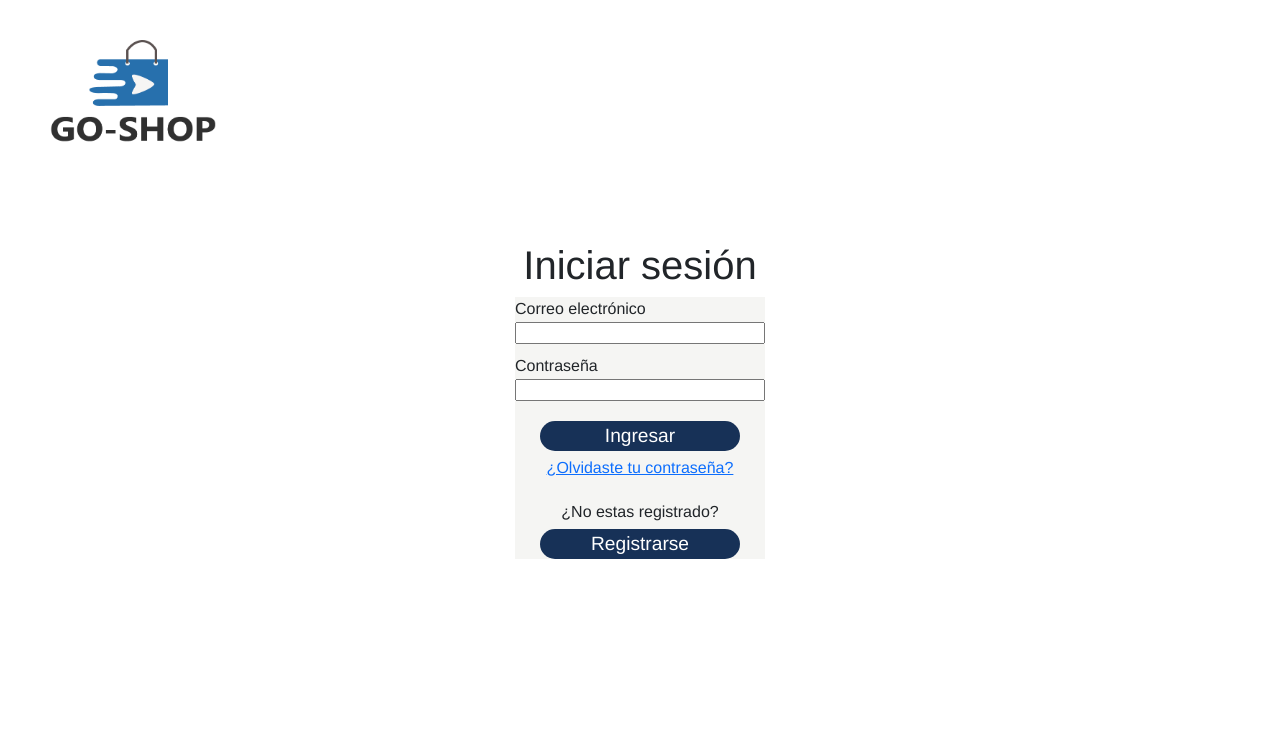
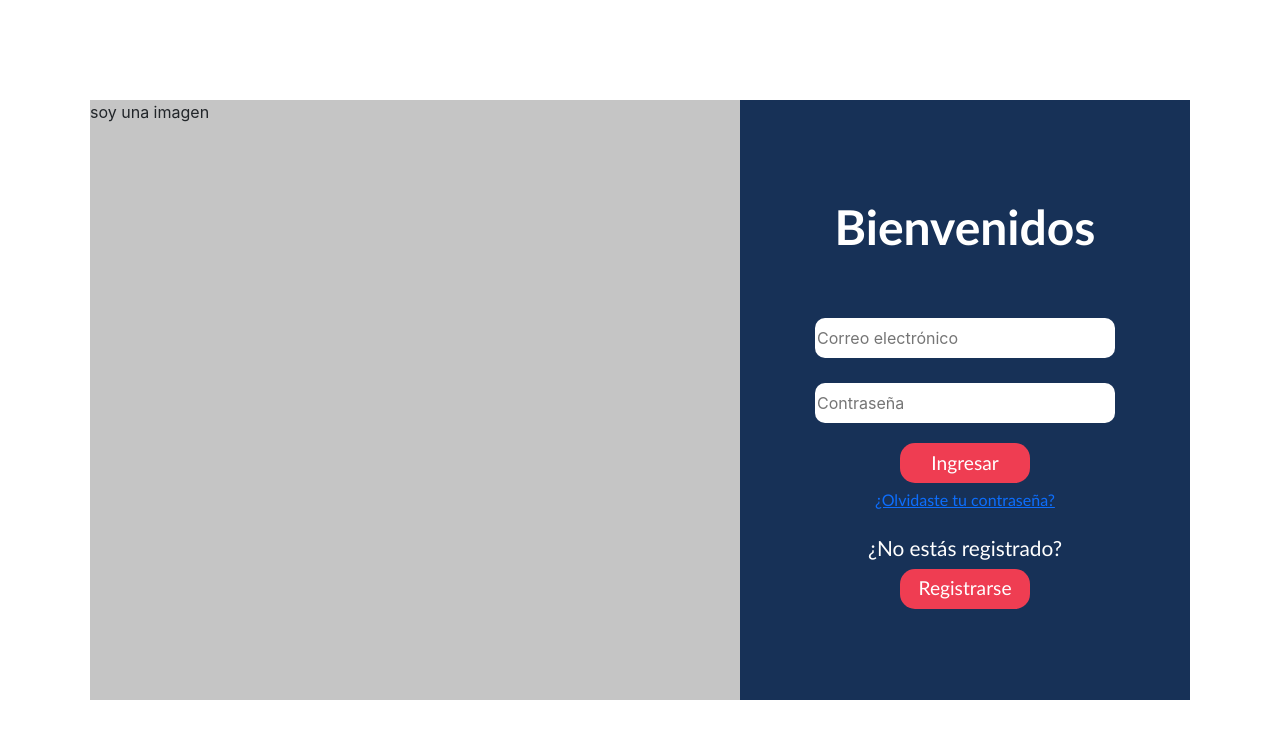
Before and after one commit to jand9402/marketplace-FRONT, a React (Create React App) app: page /login in a window 1280 px wide. Shown: the top 738 px of the page. Built offline with nearby package versions, Linux system fonts and the light colour scheme.

Commit message:
login casi listo

```diff
--- a/src/comoponents/Login/Login.js
+++ b/src/comoponents/Login/Login.js
@@ -9,14 +9,14 @@ export default function Login () {
 
 function validate(input){
 const expresiones = {
-    password: /^(?=.*\d)(?=.*[\u0021-\u002b\u003c-\u0040])(?=.*[A-Z])(?=.*[a-z])\S{8,16}$/, // tener al entre 8 y 16 caracteres, al menos un dígito, al menos una minúscula, al menos una mayúscula y al menos un caracter no alfanumérico.
+    password: /^(?=\w*\d)(?=\w*[A-Z])(?=\w*[a-z])\S{8,16}$/, // tener al entre 8 y 16 caracteres, al menos un dígito, al menos una minúscula, al menos una mayúscula y al menos un caracter no alfanumérico.
     correo: /^[a-zA-Z0-9_.+-]+@[a-zA-Z0-9-]+\.[a-zA-Z0-9-.]+$/
   }
   const errors = {}
   if (!expresiones.correo.test(input.email)) {
     errors.email = 'Debe ingresar un correo válido (nombre@proveedor.com)'
   } else if (!expresiones.password.test(input.password)) {
-    errors.password = 'La contraseña debe tener al entre 8 y 16 caracteres, al menos un dígito, al menos una minúscula, al menos una mayúscula y al menos un caracter no alfanumérico.'
+    errors.password = 'La contraseña debe tener al entre 8 y 16 caracteres, al menos un número, al menos una minúscula y al menos una mayúscula. NO puede tener otros símbolos.'
   }
   return errors
 }
@@ -66,19 +66,15 @@ function handleChange (e) {
 
   return (
     <div className='contenedorLogin'>
-      <div className='logoEnLoginPage'>
-        <Link to='/' id='click'>
-          <img src={LogoProv} className='imgEnLoginPage' alt='logoLogin' />
-        </Link>
-      </div>
-
+      <div className='contImagAndForm'>
+        <div className='illutrationLogin'>soy una imagen</div>
       <div className='cardLogin'>
-        <h1 className='tituloLogin'>Iniciar sesión</h1>
+        <div className='tituloLogin'>Bienvenidos</div>
         <form className='allForm' onSubmit={(e) => handleSubmit(e)}>
 
           <div>
-            <div className='encabezadosInputs'>Correo electrónico</div>
             <input
+              placeholder='Correo electrónico'
               className='input'
               onChange={(e) => handleChange(e)}
               type='text'
@@ -89,9 +85,9 @@ function handleChange (e) {
               <p className='errosLoigin'>{errors.email}</p>
             )}
           </div>
-          <div className='inputContraseña'>
-            <div className='encabezadosInputs'>Contraseña</div>
+          <div className='orderinputContraseña'>
             <input
+            placeholder='Contraseña'
               type='password'
               className='input'
               onChange={(e) => handleChange(e)}
@@ -108,7 +104,7 @@ function handleChange (e) {
             <div className='recuperarContrasena'>¿Olvidaste tu contraseña?</div>
             </Link>
             <div className='noEstasRegistrado'>
-              ¿No estas registrado?
+              ¿No estás registrado?
             </div>
             <Link className='linksDeLanding' to='/register'>
               <button className='button'>Registrarse</button>
@@ -116,6 +112,8 @@ function handleChange (e) {
           </div>
         </form>
       </div>
+      </div>
+
     </div>
   )
 }
--- a/src/comoponents/Login/LoginForm.css
+++ b/src/comoponents/Login/LoginForm.css
@@ -19,6 +19,21 @@
 .imgEnLoginPage{
     width: 13vw;
 }
+.contImagAndForm{
+    display: flex;
+    background-color: rgba(23, 49, 87);
+    width: 1100px;
+    height: 600px;
+    margin-left: auto;
+    margin-right: auto;
+    margin-bottom: auto;
+    margin-top: auto;
+}
+.illutrationLogin{
+    background-color: rgb(197, 197, 197);
+    width: 650px;
+    height: 600px;
+}
 
 .cardLogin{
     margin-left: auto;
@@ -28,27 +43,32 @@
 }
 
 .tituloLogin{
+    margin-bottom: 40px;
+    color: white;
     text-align: center;
-    font-family: 'Franklin Gothic Medium', 'Arial Narrow', Arial, sans-serif;
+    font-family: 'Trebuchet MS', Arial, sans-serif, 'Arial Narrow', Arial, sans-serif;
+    font-weight: 700;
+    font-size: 3rem;
 }
 
 .encabezadosInputs{
-    font-family: 'Franklin Gothic Medium', 'Arial Narrow', Arial, sans-serif;
+    font-family: 'Trebuchet MS', Arial, sans-serif, 'Arial Narrow', Arial, sans-serif;
 }
 
 .allForm {
-    background-color: rgb(245, 245, 243);
     margin-left: auto;
     margin-right: auto;
 }
 
 .input {
-    width: 250px;
-    height: 22px;
-    margin-bottom: 10px;
+    width: 300px;
+    height: 40px;
+    margin-top: 15px;
+    border: none;
+    border-radius: 10px;
 }
 
-.inputContraseña{
+.orderinputContraseña{
     margin-bottom: 10px;
 }
 
@@ -57,26 +77,29 @@
 }
 
 .recuperarContrasena{
-    font-family: 'Franklin Gothic Medium', 'Arial Narrow', Arial, sans-serif;
+    font-family: 'Trebuchet MS', Arial, sans-serif, 'Arial Narrow', Arial, sans-serif;
     margin-bottom: 20px;
     margin-top: 5px;
 }
 
 .noEstasRegistrado{
     margin-bottom: 5px;
-    font-family: 'Franklin Gothic Medium', 'Arial Narrow', Arial, sans-serif;
+    color: white;
+    font-family: 'Trebuchet MS', Arial, sans-serif, 'Arial Narrow', Arial, sans-serif;
+    font-weight: 500;
+    font-size: 1.3rem;
 }
 
 .button {
-    font-family: 'Franklin Gothic Medium', 'Arial Narrow', Arial, sans-serif;
-    width: 200px;
-    background-color: rgba(23, 49, 87);
+    font-family: 'Trebuchet MS', Arial, sans-serif, 'Arial Narrow', Arial, sans-serif;
+    width: 130px;
+    height: 40px;
+    background-color: #ef3d52;
     color: white;
     border-radius: 15px;
     transition: 300ms all;
     border: none;
     font-size: larger;
-    height: 30px;
     -webkit-transition: 300ms all;
     -moz-transition: 300ms all;
     -ms-transition: 300ms all;
@@ -88,7 +111,8 @@
 }
 
 .errosLoigin{
-    font-family: 'Franklin Gothic Medium', 'Arial Narrow', Arial, sans-serif;
-    color: red;
-    max-width: 250px;
+    font-family: 'Trebuchet MS', Arial, sans-serif, 'Arial Narrow', Arial, sans-serif;
+    color:  #ced6de;
+    max-width: 300px;
+    line-height : 17px;
 }
```
